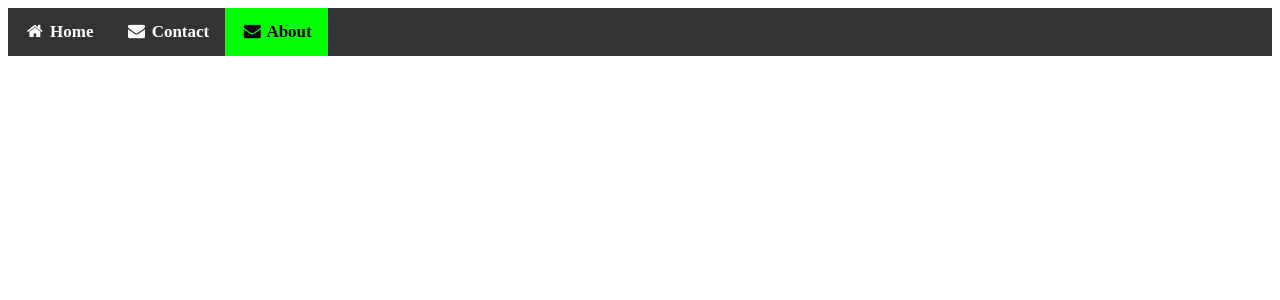
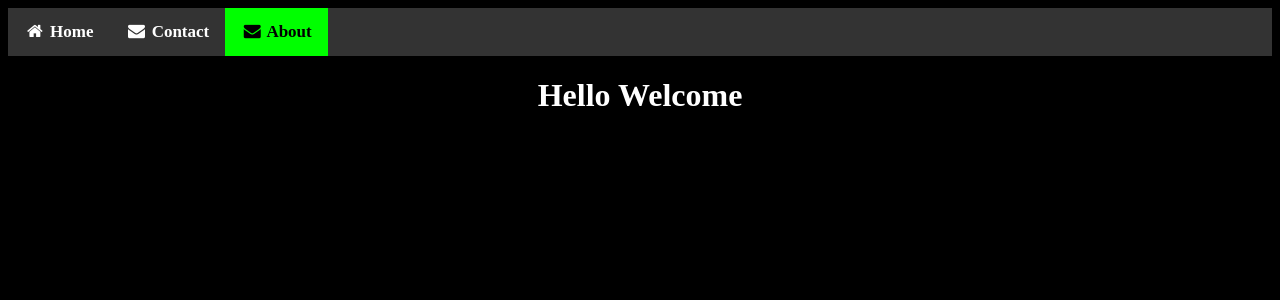
Before and after one commit to naveednilawfar/naveednilawfar.github.io, a PHP site: page /about.html in a window 1280 px wide. Shown: the top 300 px of the page. Run offline with PHP 8.4, Linux system fonts and the light colour scheme.

Commit message:
Update style.css

```diff
--- a/css/style.css
+++ b/css/style.css
@@ -1,6 +1,6 @@
 * {box-sizing: border-box;}
 body {
-	background-color: #000000 url(https://naveednilawfar.github.io/img/background.jpg) no-repeat bottom center;
+	background: #000000 url(https://naveednilawfar.github.io/img/background.jpg) no-repeat bottom center;
 }
 .topnav {
 	background-color: #333;
```
